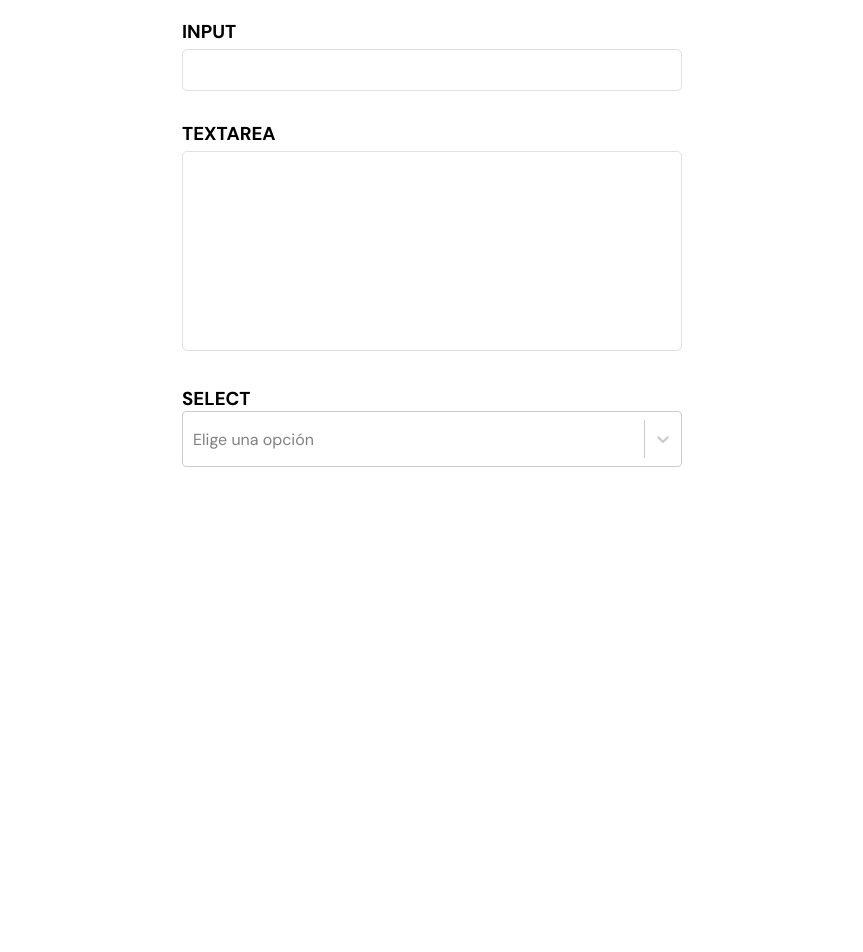
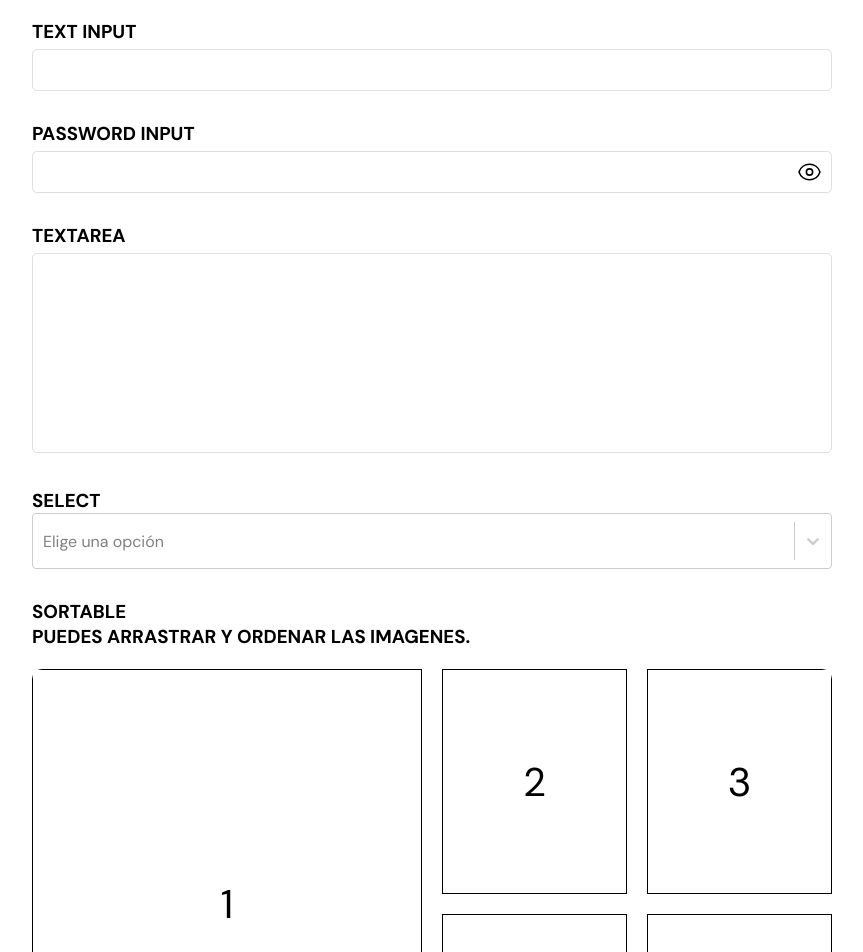
Before and after one commit to misaelsarm/ecommerce-frontend, a Next.js app: page / in a window 1280 px wide. Shown: the part 200-1152 px from the top of the page, without its empty margins (208-1071 px from the left). Before the commit the page ends 800 px from the top, so only its background shows below. Built offline with nearby package versions, Linux system fonts and the light colour scheme.

Commit message:
sortable imrpvoements

```diff
--- a/package.json
+++ b/package.json
@@ -9,6 +9,8 @@
     "lint": "next lint"
   },
   "dependencies": {
+    "@dnd-kit/core": "^6.1.0",
+    "@dnd-kit/sortable": "^8.0.0",
     "@types/lodash.debounce": "^4.0.9",
     "axios": "^1.7.3",
     "js-cookie": "^3.0.5",
--- a/src/components/admin/Sortable.tsx
+++ b/src/components/admin/Sortable.tsx
@@ -20,9 +20,10 @@ interface Props {
   items: any[],
   setItems: any,
   label: string
+  uploading: boolean
 }
 
-export const Sortable = ({ items, setItems, label }: Props) => {
+export const Sortable = ({ items, setItems, label, uploading }: Props) => {
 
   const sensors = useSensors(
     useSensor(PointerSensor),
@@ -41,6 +42,29 @@ export const Sortable = ({ items, setItems, label }: Props) => {
         items={items}
         strategy={rectSortingStrategy}
       >
+        <div>{label}</div>
+        {
+          items.length > 0 && <h3 className='block mb-20'>Puedes arrastrar y ordenar las imagenes.</h3>
+        }
+        {
+          (items.length === 0 && !uploading) &&
+          <div className='sortable-dropzone'>
+            <input
+              accept='image/*'
+              multiple
+              // onChange={handleFileUpload}
+              // ref={fileInputRef}
+              type='file'
+            />
+            <button /* onClick={handleClick} */ className='btn btn-black'>Cargar fotos</button>
+          </div>
+        }
+        {
+          uploading &&
+          <div /* className={styles.dropZone} */>
+            <h2>Cargando imagenes...</h2>
+          </div>
+        }
         <div className='sortable-grid'>
           {items.map(id => <SortableItem key={id} id={id} />)}
         </div>
--- a/src/components/common/Input.tsx
+++ b/src/components/common/Input.tsx
@@ -1,4 +1,4 @@
-import { HTMLInputTypeAttribute } from 'react'
+import { ChangeEventHandler, HTMLInputTypeAttribute, useState } from 'react'
 import { FieldValues, UseFormRegister } from 'react-hook-form'
 
 interface Props {
@@ -14,39 +14,90 @@ interface Props {
   disabled?: boolean,
   inputMode?: any
   label?: string
+  validate?: any
+  value?: string
+  onChange?: ChangeEventHandler<HTMLInputElement>
 }
 
-const Input = ({ placeholder, type = 'text', pattern, register, required, minLength, name = 'name', defaultValue, errors, disabled, inputMode, label }: Props) => {
+const Input = ({ placeholder, type = 'text', pattern, register, required, minLength, name = 'name', defaultValue, errors, disabled, inputMode, label, validate, value, onChange }: Props) => {
 
-  const registerProps = register
-    ? register(name, {
-      required: {
-        value: required || false,
-        message: 'Campo requerido',
-      },
-      minLength: {
-        value: minLength || 0,
-        message: 'Minimo ' + minLength + ' caracteres',
-      },
-      pattern: {
-        value: pattern,
-        message: 'No valido',
-      },
-    })
-    : {};
+  const [showPassword, setShowPassword] = useState(false)
 
   return (
     <div className='input-group'>
       <label htmlFor={name}>{label}</label>
+      {
+        type === 'password' ?
+          <div className="password-wrapper">
             <input
+              autoComplete='new-password'
+              className='input'
+              type={
+                showPassword ? 'text' : 'password'
+              }
               inputMode={inputMode}
               disabled={disabled}
-        {...registerProps}
+              {...register && {
+                ...register(name, {
+                  required: {
+                    value: required || false,
+                    message: 'Campo requerido'
+                  },
+                  minLength: {
+                    value: minLength || 0,
+                    message: 'Minimo ' + minLength + ' caracteres'
+                  },
+                  pattern: {
+                    value: pattern,
+                    message: 'No valido'
+                  },
+                  validate
+                })
+              }}
+              defaultValue={defaultValue}
+              placeholder={placeholder}
+              value={value}
+              onChange={onChange}
+            />
+            {
+              showPassword ?
+                <svg onClick={() => setShowPassword(!showPassword)} xmlns="http://www.w3.org/2000/svg" fill="none" viewBox="0 0 24 24" strokeWidth={1.5} stroke="currentColor" className="size-6">
+                  <path strokeLinecap="round" strokeLinejoin="round" d="M3.98 8.223A10.477 10.477 0 0 0 1.934 12C3.226 16.338 7.244 19.5 12 19.5c.993 0 1.953-.138 2.863-.395M6.228 6.228A10.451 10.451 0 0 1 12 4.5c4.756 0 8.773 3.162 10.065 7.498a10.522 10.522 0 0 1-4.293 5.774M6.228 6.228 3 3m3.228 3.228 3.65 3.65m7.894 7.894L21 21m-3.228-3.228-3.65-3.65m0 0a3 3 0 1 0-4.243-4.243m4.242 4.242L9.88 9.88" />
+                </svg> :
+                <svg onClick={() => setShowPassword(!showPassword)} xmlns="http://www.w3.org/2000/svg" fill="none" viewBox="0 0 24 24" strokeWidth={1.5} stroke="currentColor" className="size-6">
+                  <path strokeLinecap="round" strokeLinejoin="round" d="M2.036 12.322a1.012 1.012 0 0 1 0-.639C3.423 7.51 7.36 4.5 12 4.5c4.638 0 8.573 3.007 9.963 7.178.07.207.07.431 0 .639C20.577 16.49 16.64 19.5 12 19.5c-4.638 0-8.573-3.007-9.963-7.178Z" />
+                  <path strokeLinecap="round" strokeLinejoin="round" d="M15 12a3 3 0 1 1-6 0 3 3 0 0 1 6 0Z" />
+                </svg>
+            }
+          </div>
+          : <input
+            autoComplete='new-password'
+            inputMode={inputMode}
+            disabled={disabled}
+            {...register && {
+              ...register(name, {
+                required: {
+                  value: required || false,
+                  message: 'Campo requerido'
+                },
+                minLength: {
+                  value: minLength || 0,
+                  message: 'Minimo ' + minLength + ' caracteres'
+                },
+                pattern: {
+                  value: pattern,
+                  message: 'No valido'
+                }
+              })
+            }}
             className='input'
             defaultValue={defaultValue}
             placeholder={placeholder}
             type={type}
+            value={value}
+            onChange={onChange}
           />
+      }
       {
         errors && errors[name] &&
         <span className='error'>{errors[name].message}</span>
--- a/src/components/common/Modal.tsx
+++ b/src/components/common/Modal.tsx
@@ -58,8 +58,8 @@ const Modal = ({ title, showButtons = true, onClose, visible, children, onOk, bo
           {
             showButtons &&
             <div className={styles.modalFooter}>
-              <button disabled={loadingState} onClick={onCancel} className='btn btn-outlined-pink'>Cancelar</button>
-              <button disabled={loadingState} onClick={onOk} className='btn btn-pink'>Listo</button>
+              <button disabled={loadingState} onClick={onCancel} className='btn'>Cancelar</button>
+              <button disabled={loadingState} onClick={onOk} className='btn btn-black'>Listo</button>
             </div>
           }
         </div>
--- a/src/components/common/TextArea.tsx
+++ b/src/components/common/TextArea.tsx
@@ -41,7 +41,7 @@ const TextArea = ({ placeholder, pattern, register, required, minLength, name =
         }}
         htmlFor={name}>{label}</label>
       <textarea
-        className='input'
+        className='input text-area'
         defaultValue={defaultValue}
         {...registerProps}
         autoComplete='new-password'
--- a/src/pages/admin/products/index.tsx
+++ b/src/pages/admin/products/index.tsx
@@ -65,7 +65,7 @@ const ProductsAdminPage = ({ products, page, limit, size }: Props) => {
   ]
   const [visible, setVisible] = useState(false)
 
-  const { searchTerm, setSearchTerm, handleSearch } = useDebouncedSearch({ url: 'orders', limit })
+  const { searchTerm, setSearchTerm, handleSearch } = useDebouncedSearch({ url: 'products', limit })
 
   const { push, query, replace } = useRouter()
 
--- a/src/pages/index.tsx
+++ b/src/pages/index.tsx
@@ -1,10 +1,14 @@
 
+import { Sortable } from '@/components/admin/Sortable'
 import Input from '@/components/common/Input'
 import Select from '@/components/common/Select'
 import TextArea from '@/components/common/TextArea'
-import React from 'react'
+import React, { useState } from 'react'
 
-const index = () => {
+const Index = () => {
+
+  const [items, setItems] = useState(['1', '2', '3', '4', '5', '6', '7', '8', '9']);
+
 
   const options = [
     {
@@ -24,7 +28,7 @@ const index = () => {
   return (
     <div
       style={{
-        maxWidth: 500,
+        maxWidth: 800,
         margin: 'auto',
         padding: '50px 0'
       }}
@@ -40,9 +44,15 @@ const index = () => {
         </div>
       </div>
       <div className='mb-30'>
-        <h3>Input</h3>
+        <h3>Text Input</h3>
         <div>
           <Input />
+        </div>
+      </div>
+      <div className='mb-30'>
+        <h3>Password Input</h3>
+        <div>
+          <Input type='password' />
         </div>
       </div>
       <div className='mb-30'>
@@ -57,8 +67,12 @@ const index = () => {
           <Select options={options} />
         </div>
       </div>
+      <div className='mb-30'>
+        <h3>Sortable</h3>
+        <Sortable items={items} label='' setItems={setItems} uploading={false} />
+      </div>
     </div>
   )
 }
 
-export default index
+export default Index
--- a/src/styles/Globals.scss
+++ b/src/styles/Globals.scss
@@ -1,5 +1,6 @@
 @import "./Utils.scss";
 @import "./Buttons.scss";
+@import "./Inputs.scss";
 @import url("https://fonts.googleapis.com/css2?family=DM+Sans:ital,opsz,wght@0,9..40,100..1000;1,9..40,100..1000&display=swap");
 
 * {
@@ -100,35 +101,7 @@ h6 {
   transform: translate(-50%, 0);
 }
 
-.input {
-  width: 100%;
-  font-size: 16px;
-  border: 1px solid #d9d9d9;
-  outline: none;
-  padding: 10px;
-  transition: all 0.3s;
 
-  &:focus {
-    border: 1px solid black;
-  }
-}
-
-.input-group {
-  margin-bottom: 20px;
-
-  label {
-    display: block;
-    margin-bottom: 5px;
-  }
-}
-
-.checkbox-group {
-  margin-bottom: 20px;
-  .checkbox {
-    display: flex;
-    align-items: center;
-  }
-}
 
 .clear-search {
   display: flex;
@@ -162,7 +135,7 @@ h6 {
   display: flex;
   flex-direction: column;
 
-  > label {
+  >label {
     text-align: left !important;
     margin-bottom: 10px;
   }
@@ -239,9 +212,6 @@ h6 {
   color: black;
 }
 
-textarea {
-  resize: none !important;
-}
 
 .card {
   background-color: white;
@@ -303,7 +273,7 @@ textarea {
         display: none;
 
         &:checked {
-          ~ label {
+          ~label {
             border: 2px solid rgb(109, 109, 109);
           }
         }
@@ -594,6 +564,7 @@ textarea {
 }
 
 @media (min-width: 768px) {
+
   .container-white,
   .container-beige,
   .container-gray {
@@ -602,6 +573,7 @@ textarea {
 }
 
 @media (min-width: 1200px) {
+
   .container-white,
   .container-beige,
   .container-gray {
@@ -657,26 +629,7 @@ body {
   font-size: 16px !important;
 }
 
-.input {
-  height: 42px;
-  padding: 10px 15px;
-  font-size: 16px;
-  border: 1px solid rgb(224, 224, 224);
-  border-radius: 5px;
-  background-color: white;
-  width: 100%;
 
-  &:focus {
-    outline: 3px solid #1492e6;
-    border: 1px solid transparent;
-  }
-}
-
-input[type="checkbox"] {
-  margin-right: 10px;
-  width: 20px;
-  height: 20px;
-}
 
 .page-actions {
   max-width: 700px;
@@ -756,11 +709,6 @@ input[type="checkbox"] {
   }
 }
 
-textarea {
-  resize: none !important;
-  height: 200px !important;
-}
-
 .error {
   color: red;
   display: block;
@@ -768,9 +716,65 @@ textarea {
 }
 
 .detailPage {
-  //  padding-top: 100px;
-  // max-width: 600px;
   margin: auto;
+}
+
+.sortable-dropzone {
+  border: 2px dashed #cdcdcd;
+  border-radius: 5px;
+  height: 150px;
+  display: flex;
+  justify-content: center;
+  align-items: center;
+
+  input {
+    display: none !important;
+  }
+}
+
+.sortable-grid {
+
+  display: grid;
+  grid-template-columns: repeat(4, 1fr);
+  gap: 20px;
+  grid-auto-rows: auto;
+  border-radius: 10px;
+  overflow: hidden;
+
+  .sortable-item {
+    height: 225px;
+    margin: 0;
+    border: 1px solid black;
+    display: flex;
+    justify-content: center;
+    align-items: center;
+    font-size: 40px;
+    cursor: grab;
+
+    &:active {
+      cursor: grabbing;
+    }
+
+    img {
+      height: 100%;
+      object-fit: contain;
+      display: block;
+    }
+
+    &:first-child {
+      margin: 0;
+      height: 470px;
+      grid-column: 1 / span 2;
+      grid-row: 1 / span 2;
+
+      img {
+        width: 100%;
+        height: 100%;
+        object-fit: contain;
+        display: block;
+      }
+    }
+  }
 }
 
 .actions {
@@ -800,7 +804,7 @@ textarea {
 }
 
 .specs {
-  > div {
+  >div {
     display: flex;
     justify-content: space-between;
     margin-bottom: 20px;
@@ -833,7 +837,7 @@ textarea {
     flex-direction: column;
     margin-top: 10px;
 
-    > div {
+    >div {
       display: flex;
     }
 
@@ -856,7 +860,7 @@ textarea {
   flex-direction: column;
   margin-top: 10px;
 
-  > div {
+  >div {
     display: flex;
   }
 
@@ -891,6 +895,7 @@ button {
 
 .page {
   .pageHeader {
+
     // margin-bottom: 20px;
     // display: flex;
     // justify-content: space-between;
--- /dev/null
+++ b/src/styles/Inputs.scss
@@ -0,0 +1,59 @@
+.input {
+  height: 42px;
+  padding: 10px;
+  font-size: 16px;
+  border: 1px solid rgb(224, 224, 224);
+  border-radius: 5px;
+  background-color: white;
+  width: 100%;
+
+  &:focus {
+    outline: 2px solid #1492e6;
+    border: 1px solid transparent;
+  }
+}
+
+input[type="checkbox"] {
+  margin-right: 10px;
+  width: 20px;
+  height: 20px;
+}
+
+.input-group {
+  margin-bottom: 20px;
+
+  label {
+    display: block;
+    margin-bottom: 5px;
+  }
+}
+
+.password-wrapper {
+  position: relative;
+
+  svg {
+    right: 10px;
+    position: absolute;
+    z-index: 99;
+    width: 25px;
+    height: 25px;
+    top: 50%;
+    flex-shrink: 0;
+    transform: translate(0, -50%);
+    cursor: pointer;
+  }
+}
+
+.checkbox-group {
+  margin-bottom: 20px;
+
+  .checkbox {
+    display: flex;
+    align-items: center;
+  }
+}
+
+.text-area {
+  resize: none !important;
+  height: 200px !important;
+}
```
Also changed, not shown: src/components/admin/PageHeader.tsx (+4 -5 lines), src/components/admin/products/AddProduct.tsx (+95 -39 lines), src/components/admin/products/ProductFields.tsx (+1 -79 lines), 1 other file (tests, documents, lock files or other folders). Lines whose indentation alone changed are shown as unchanged.
